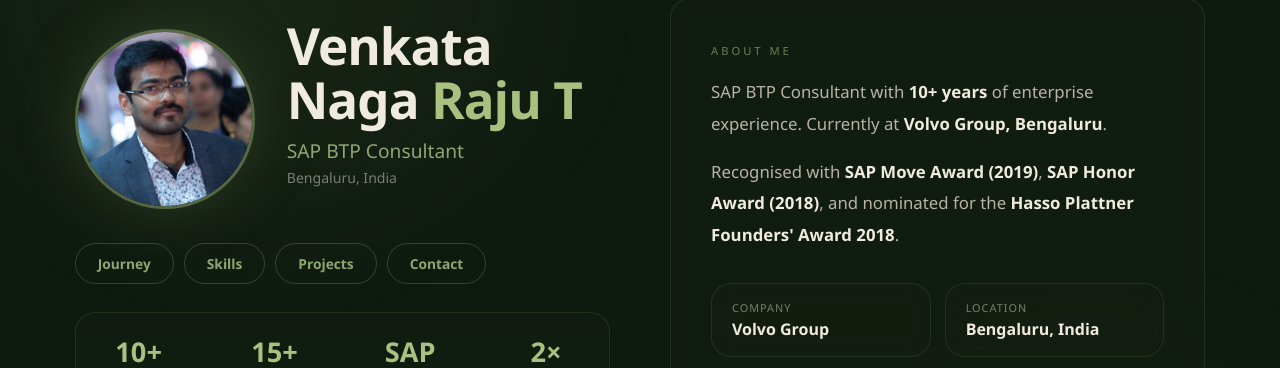
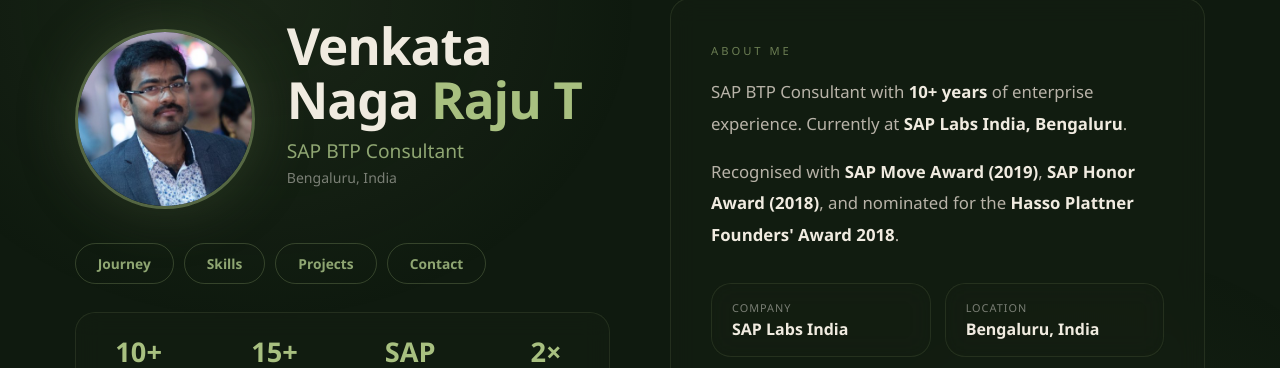
Before and after one commit to nani09547/capm_mypage, a website: page app/webapp/index.html in a window 1280 px wide. Shown: the part 156-524 px from the top of the page. Drawn offline with Linux system fonts and the light colour scheme.

Commit message:
Update About Me — Volvo Group to SAP Labs India

```diff
--- a/app/webapp/index.html
+++ b/app/webapp/index.html
@@ -194,11 +194,11 @@ footer{text-align:center;padding:28px;border-top:1px solid rgba(168,192,128,0.1)
     <div class="glass" style="padding:44px 40px">
       <div class="sec-lbl" style="margin-bottom:18px">About Me</div>
       <div class="ab-bio" style="margin-bottom:32px">
-        <p style="font-size:1.05rem;line-height:1.9">SAP BTP Consultant with <strong>10+ years</strong> of enterprise experience. Currently at <strong>Volvo Group, Bengaluru</strong>.</p>
+        <p style="font-size:1.05rem;line-height:1.9">SAP BTP Consultant with <strong>10+ years</strong> of enterprise experience. Currently at <strong>SAP Labs India, Bengaluru</strong>.</p>
         <p style="margin-top:16px;font-size:1.05rem;line-height:1.9">Recognised with <strong>SAP Move Award (2019)</strong>, <strong>SAP Honor Award (2018)</strong>, and nominated for the <strong>Hasso Plattner Founders' Award 2018</strong>.</p>
       </div>
       <div style="display:grid;grid-template-columns:1fr 1fr;gap:14px">
-        <div class="glass di" style="padding:16px 20px"><div class="dl">Company</div><div class="dv" style="font-size:1rem">Volvo Group</div></div>
+        <div class="glass di" style="padding:16px 20px"><div class="dl">Company</div><div class="dv" style="font-size:1rem">SAP Labs India</div></div>
         <div class="glass di" style="padding:16px 20px"><div class="dl">Location</div><div class="dv" style="font-size:1rem">Bengaluru, India</div></div>
         <div class="glass di" style="padding:16px 20px"><div class="dl">Experience</div><div class="dv" style="font-size:1rem">10+ Years SAP</div></div>
         <div class="glass di" style="padding:16px 20px"><div class="dl">Certification</div><div class="dv" style="font-size:1rem">ABAP for HANA 2.0</div></div>
```
